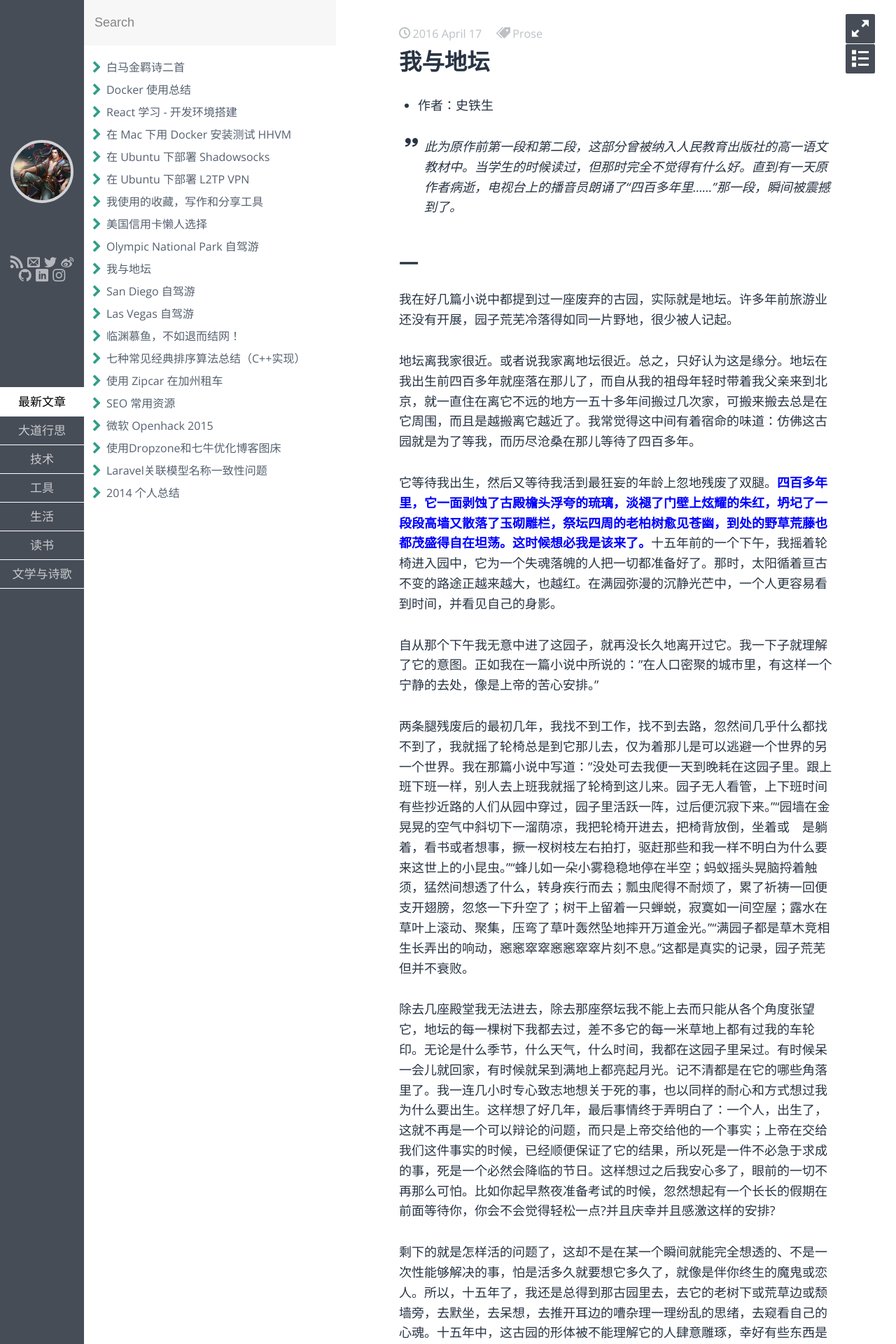
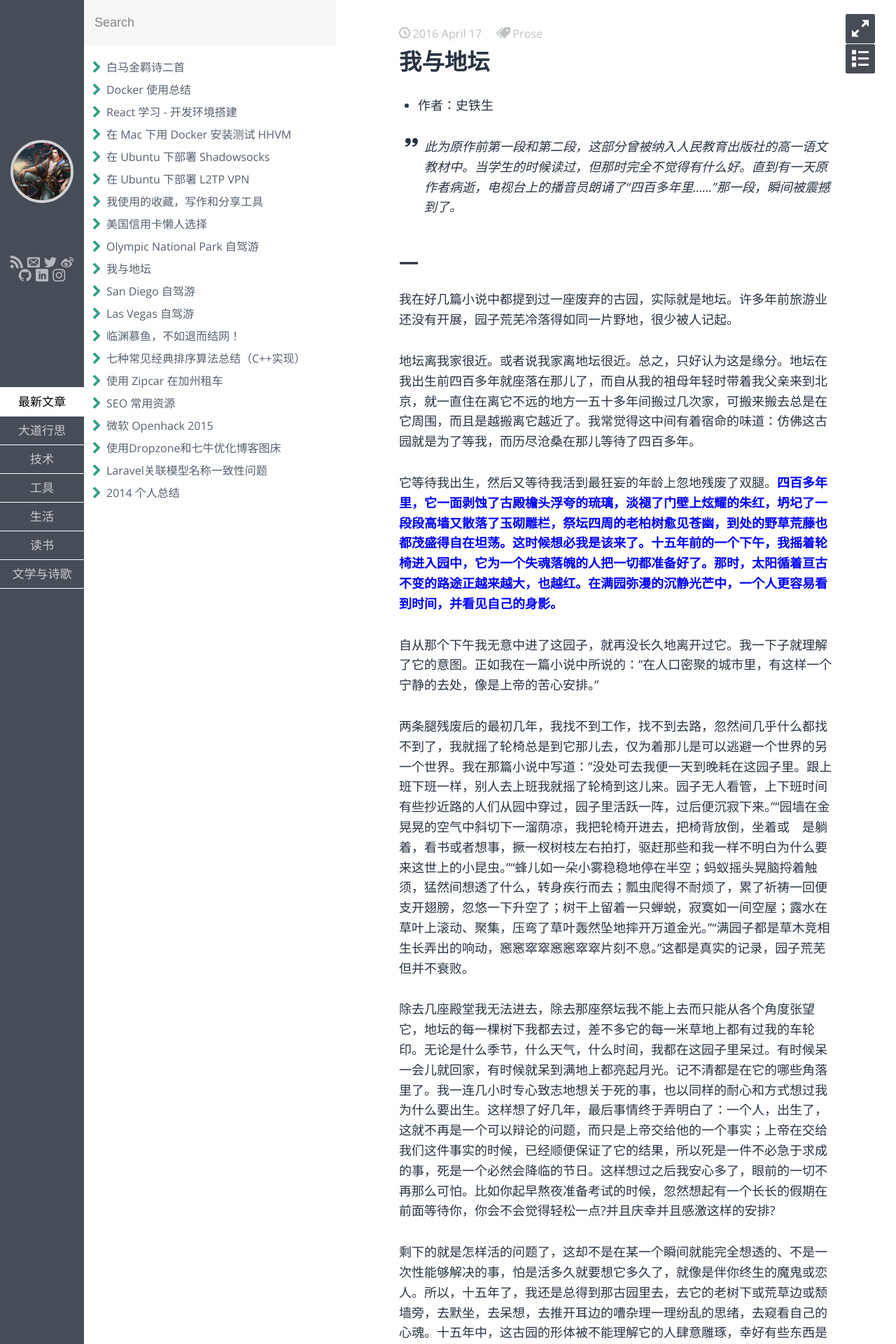
Before and after one commit to fzuo/baimafujinji, a Jekyll site: the page built from _posts/poem/2016-04-17-ditan-and-me.md, in a window 1280 px wide. Shown: the top 1920 px of the page at 70% size. Built offline with Jekyll 4.4.1, drawn with Linux system fonts in a browser that asks for light colours; some web fonts are replaced.

Commit message:
Update 2016-04-17-ditan-and-me.md

```diff
--- a/_posts/poem/2016-04-17-ditan-and-me.md
+++ b/_posts/poem/2016-04-17-ditan-and-me.md
@@ -18,7 +18,7 @@ description: 史铁生的散文名作《我与地坛》
 
 地坛离我家很近。或者说我家离地坛很近。总之，只好认为这是缘分。地坛在我出生前四百多年就座落在那儿了，而自从我的祖母年轻时带着我父亲来到北京，就一直住在离它不远的地方一五十多年间搬过几次家，可搬来搬去总是在它周围，而且是越搬离它越近了。我常觉得这中间有着宿命的味道：仿佛这古园就是为了等我，而历尽沧桑在那儿等待了四百多年。
 
-它等待我出生，然后又等待我活到最狂妄的年龄上忽地残废了双腿。<span style="color:blue">**四百多年里，它一面剥蚀了古殿檐头浮夸的琉璃，淡褪了门壁上炫耀的朱红，坍圮了一段段高墙又散落了玉砌雕栏，祭坛四周的老柏树愈见苍幽，到处的野草荒藤也都茂盛得自在坦荡。这时候想必我是该来了。**</span>十五年前的一个下午，我摇着轮椅进入园中，它为一个失魂落魄的人把一切都准备好了。那时，太阳循着亘古不变的路途正越来越大，也越红。在满园弥漫的沉静光芒中，一个人更容易看到时间，并看见自己的身影。
+它等待我出生，然后又等待我活到最狂妄的年龄上忽地残废了双腿。<span style="color:blue">**四百多年里，它一面剥蚀了古殿檐头浮夸的琉璃，淡褪了门壁上炫耀的朱红，坍圮了一段段高墙又散落了玉砌雕栏，祭坛四周的老柏树愈见苍幽，到处的野草荒藤也都茂盛得自在坦荡。这时候想必我是该来了。十五年前的一个下午，我摇着轮椅进入园中，它为一个失魂落魄的人把一切都准备好了。那时，太阳循着亘古不变的路途正越来越大，也越红。在满园弥漫的沉静光芒中，一个人更容易看到时间，并看见自己的身影。**</span>
 
 自从那个下午我无意中进了这园子，就再没长久地离开过它。我一下子就理解了它的意图。正如我在一篇小说中所说的：”在人口密聚的城市里，有这样一个宁静的去处，像是上帝的苦心安排。”
 
```
